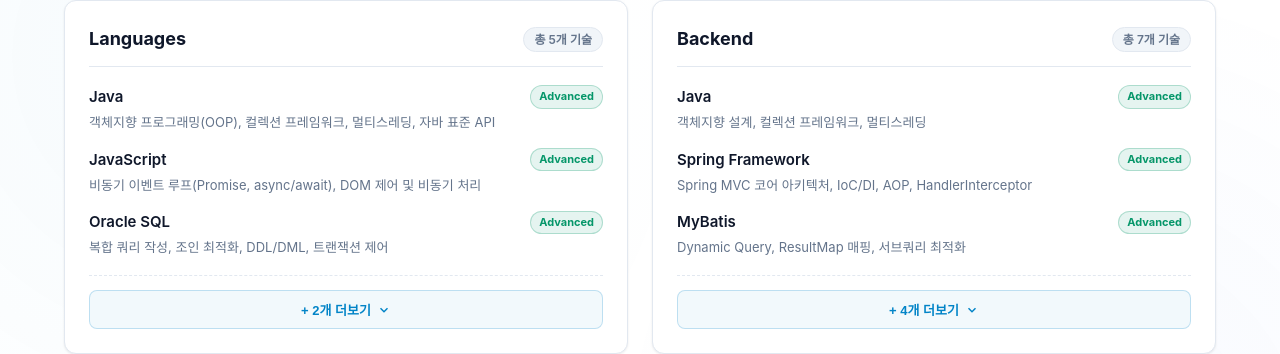
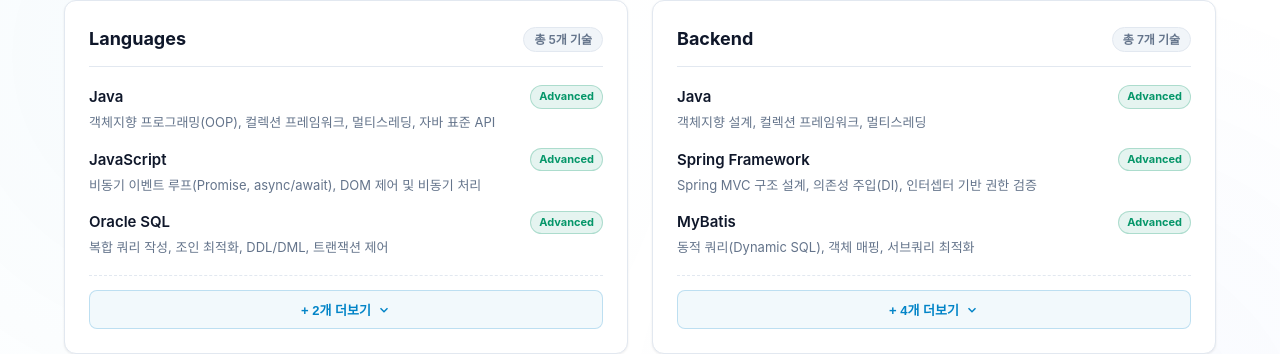
Before and after one commit to PSK6262/Portfolio_20261008, a React (Vite) app in the folder portfolio20261008/: page / in a window 1280 px wide. Shown: the part 3264-3618 px from the top of the page. Built offline with nearby package versions, Linux system fonts and the light colour scheme; a web font is replaced by a local one.

Commit message:
fix: Spring Framework 및 백엔드 기술 설명을 직관적인 한국어로 풀어쓰기

```diff
--- a/portfolio20261008/src/data/portfolioData.js
+++ b/portfolio20261008/src/data/portfolioData.js
@@ -58,10 +58,10 @@ export const skillsData = [
     category: "Backend",
     items: [
       { name: "Java", level: "Advanced", desc: "객체지향 설계, 컬렉션 프레임워크, 멀티스레딩" },
-      { name: "Spring Framework", level: "Advanced", desc: "Spring MVC 코어 아키텍처, IoC/DI, AOP, HandlerInterceptor" },
-      { name: "MyBatis", level: "Advanced", desc: "Dynamic Query, ResultMap 매핑, 서브쿼리 최적화" },
+      { name: "Spring Framework", level: "Advanced", desc: "Spring MVC 구조 설계, 의존성 주입(DI), 인터셉터 기반 권한 검증" },
+      { name: "MyBatis", level: "Advanced", desc: "동적 쿼리(Dynamic SQL), 객체 매핑, 서브쿼리 최적화" },
       { name: "RESTful API", level: "Advanced", desc: "ApiResponse 표준화, HTTP 상태 코드 매핑" },
-      { name: "JSP / Servlet", level: "Advanced", desc: "MVC Model 2 아키텍처, 서블릿 라이프사이클" },
+      { name: "JSP / Servlet", level: "Advanced", desc: "MVC Model 2 아키텍처, 서블릿 생명주기 관리" },
       { name: "Apache Tomcat", level: "Intermediate", desc: "서블릿 컨테이너 구성 및 WAR 배포" },
       { name: "JavaMail API", level: "Intermediate", desc: "SMTP 프로토콜 기반 보안 토큰 이메일 인증 발송" }
     ]
```
